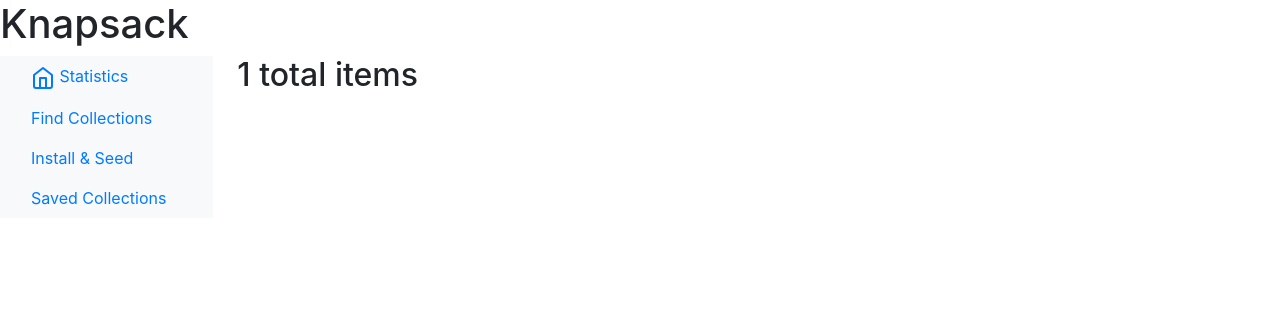
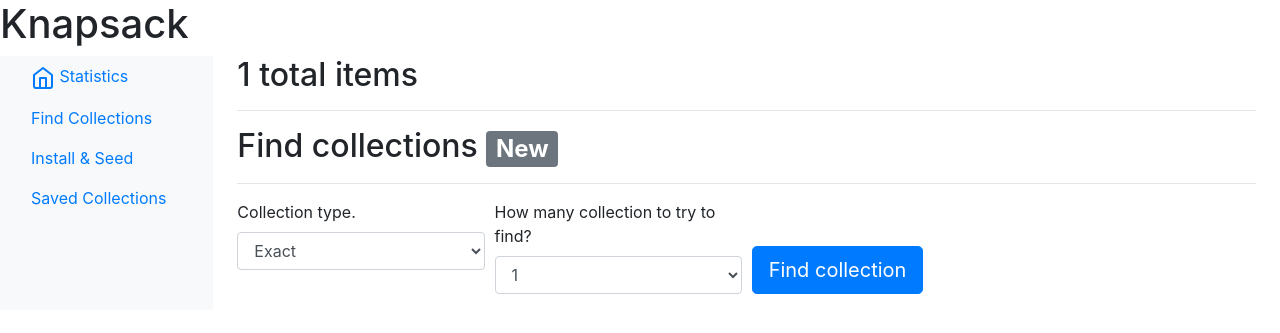
Before and after one commit to iobotis/knapsack-example, a PHP site: page / in a window 1280 px wide, after a click on "Find Collections". Shown: the top 333 px of the page. Run offline with PHP 8.4, Linux system fonts and the light colour scheme; tables that the repository leaves empty or names only in its code hold one stand-in row (values such as "Sample post"); some libraries are stand-ins or nearby versions.

Commit message:
Find collection web interface.

```diff
--- a/src/Knapsack/Statistics.php
+++ b/src/Knapsack/Statistics.php
@@ -44,13 +44,25 @@ class Statistics
 
     public function getTotalItemsInRange($min, $max)
     {
-        // @todo add where clause.
-        $result = $this->pdo->query(
+        $stmt = $this->pdo->prepare(
             "SELECT count(*) FROM " . $this->config->tableName
-            . " WHERE price >= '$min' AND price < '$max'"
+            . " WHERE price >= :min AND price < :max"
         );
-        $result->execute();
-        return $result->fetchColumn();
+        $stmt->bindParam(':min', $min);
+        $stmt->bindParam(':max', $max);
+        $stmt->execute();
+        return $stmt->fetchColumn();
+    }
+
+    public function getPricesForItems($items)
+    {
+        $qMarks = str_repeat('?,', count($items) - 1) . '?';
+        $stmt = $this->pdo->prepare(
+            "SELECT * FROM " . $this->config->tableName
+            . " WHERE id IN ($qMarks)"
+        );
+        $stmt->execute($items);
+        return $stmt->fetchAll(\PDO::FETCH_UNIQUE);
     }
 
     public function getError()
--- a/web/index.php
+++ b/web/index.php
@@ -71,10 +71,11 @@ $randomColors = array_map(function ($value) {
     <meta charset="UTF-8">
     <title>Knapsack implementation</title>
     <link rel="stylesheet" href="https://stackpath.bootstrapcdn.com/bootstrap/4.1.1/css/bootstrap.min.css" integrity="sha384-WskhaSGFgHYWDcbwN70/dfYBj47jz9qbsMId/iRN3ewGhXQFZCSftd1LZCfmhktB" crossorigin="anonymous">
-    <script src="https://code.jquery.com/jquery-3.3.1.slim.min.js" integrity="sha384-q8i/X+965DzO0rT7abK41JStQIAqVgRVzpbzo5smXKp4YfRvH+8abtTE1Pi6jizo" crossorigin="anonymous"></script>
+    <script src="https://code.jquery.com/jquery-3.3.1.min.js" integrity="sha256-FgpCb/KJQlLNfOu91ta32o/NMZxltwRo8QtmkMRdAu8=" crossorigin="anonymous"></script>
     <script src="https://cdnjs.cloudflare.com/ajax/libs/popper.js/1.14.3/umd/popper.min.js" integrity="sha384-ZMP7rVo3mIykV+2+9J3UJ46jBk0WLaUAdn689aCwoqbBJiSnjAK/l8WvCWPIPm49" crossorigin="anonymous"></script>
     <script src="https://stackpath.bootstrapcdn.com/bootstrap/4.1.1/js/bootstrap.min.js" integrity="sha384-smHYKdLADwkXOn1EmN1qk/HfnUcbVRZyYmZ4qpPea6sjB/pTJ0euyQp0Mk8ck+5T" crossorigin="anonymous"></script>
     <script src="https://cdnjs.cloudflare.com/ajax/libs/Chart.js/2.7.2/Chart.bundle.min.js"></script>
+    <script src="script.js"></script>
 </head>
 <body>
     <h1>Knapsack</h1>
@@ -152,7 +153,37 @@ $randomColors = array_map(function ($value) {
                         <canvas class="my-4 w-100" id="doughnut-chart" width="900" height="380"></canvas>
                     </div>
                     <div class="tab-pane fade" id="find-collections" role="tabpanel" aria-labelledby="find-collections-tab">
+                        <hr/>
+                        <h2>Find collections <span class="badge badge-secondary">New</span></h2>
+                        <hr/>
+                        <form id="find-collection" action="findcollection.php" class="form">
+                            <input type="hidden" name="option" value="find"/>
+                            <div class="form-row">
+                                <div class="form-group col-md-3">
+                                    <label for="seed-db-option1">Collection type.</label>
+                                    <select name="type" class="form-control" id="seed-db-option1" required>
+                                        <option value="1">Exact</option>
+                                        <option value="2">Upper limit</option>
+                                    </select>
+                                </div>
+                                <div class="form-group col-md-3">
+                                    <label for="seed-db-option4">How many collection to try to find?</label>
+                                    <select name="number" class="form-control" id="seed-db-option4" required>
+                                        <option>1</option>
+                                        <option>2</option>
+                                        <option>5</option>
+                                        <option>20</option>
+                                        <option>50</option>
+                                    </select>
+                                </div>
+                                <div class="form-group col-md-3">
+                                    <button type="submit" class="btn btn-primary btn-lg" style="position: absolute;bottom: 0">Find collection</button>
+                                </div>
+                            </div>
+                        </form>
+                        <div id="collection-info">
 
+                        </div>
                     </div>
                     <div class="tab-pane fade" id="install" role="tabpanel" aria-labelledby="install-tab">
                         <?php if(!$installed): ?>
@@ -161,7 +192,6 @@ $randomColors = array_map(function ($value) {
                             </div>
                             <a role="button" class="btn btn-success" href="?install=1">Init Database(importing install.sql)</a>
                         <?php else: ?>
-
                             <form class="form">
                                 <input type="hidden" name="option" value="seed"/>
                                 <div class="form-row">
@@ -199,8 +229,6 @@ $randomColors = array_map(function ($value) {
                                         <button type="submit" class="btn btn-primary btn-lg" style="position: absolute;bottom: 0">Seed Db</button>
                                     </div>
                                 </div>
-
-
                             </form>
                         <?php endif; ?>
                     </div>
--- /dev/null
+++ b/web/script.js
@@ -0,0 +1,14 @@
+$(document).ready(function () {
+    $('#find-collection').submit(function(event){
+        event.preventDefault();
+        $.ajax({
+            url: $('#find-collection').attr('action'),
+            type: 'POST',
+            data : $('#find-collection').serialize(),
+            success: function(html){
+                $('#collection-info').html(html);
+            }
+        });
+        return false;
+    });
+});
```
Also changed, not shown: web/findcollection.php (added, +95 -0 lines).
